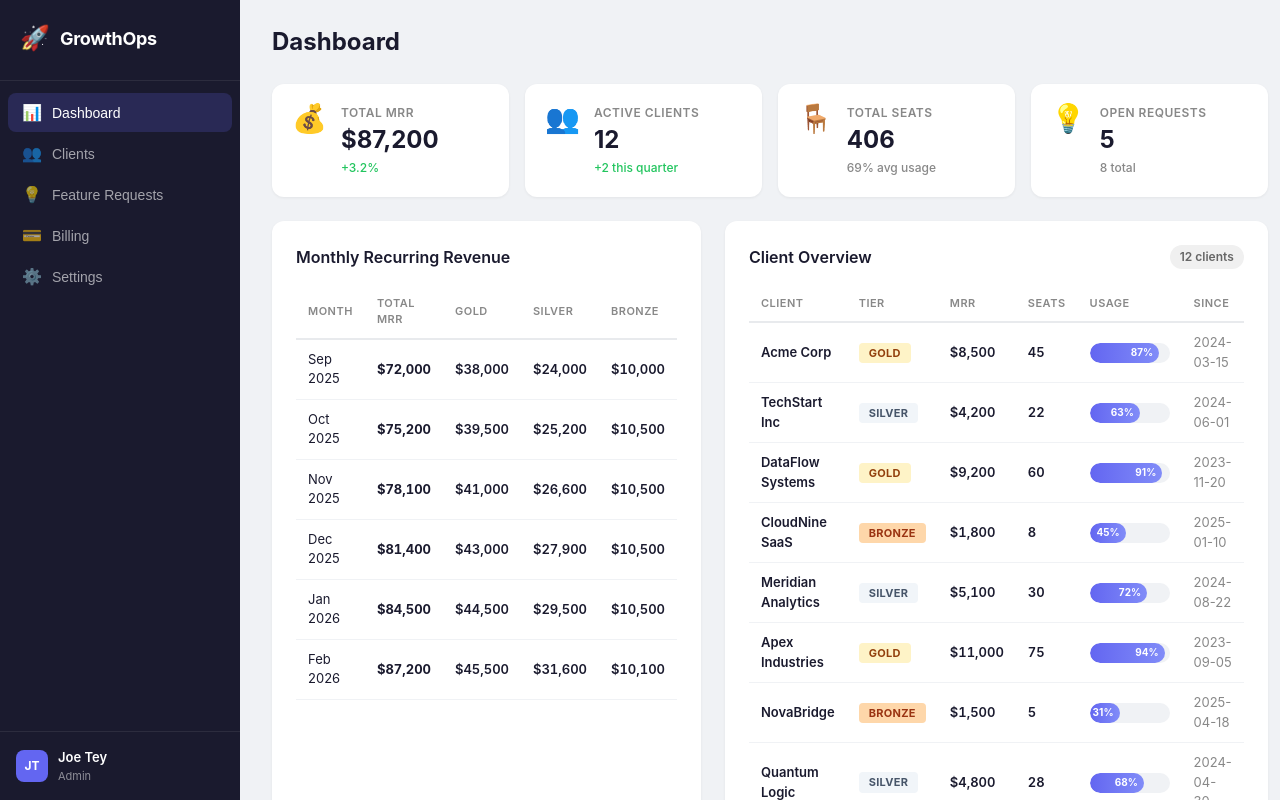
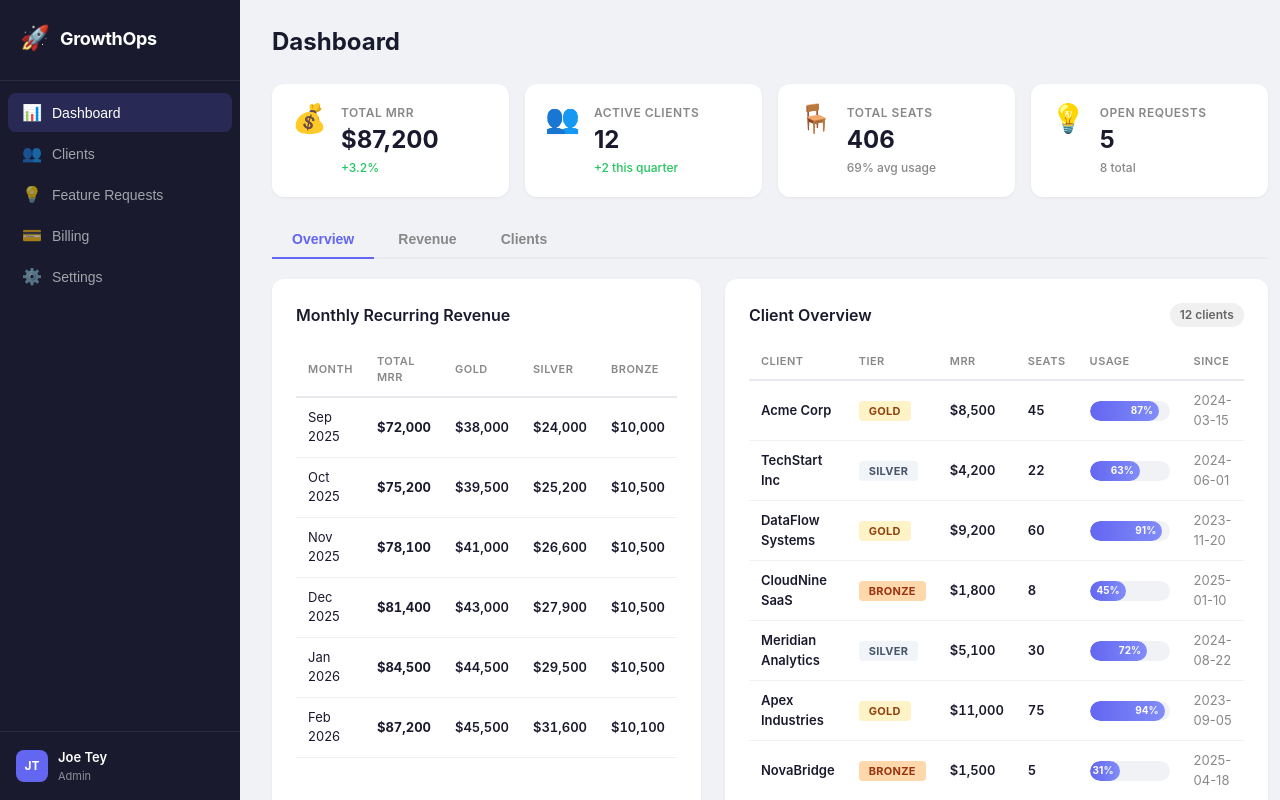
Before and after one commit to josephtey/sample-client-project, a React (Vite) app: page / in a window 1280 px wide. Shown: the top 800 px of the page. Built offline with nearby package versions, Linux system fonts and the light colour scheme.

Commit message:
Add tabbed view above data section on dashboard
Co-Authored-By: bot_apk <apk@cognition.ai>

```diff
--- a/src/App.css
+++ b/src/App.css
@@ -172,6 +172,39 @@ body {
 
 .stat-change.positive { color: #22c55e; }
 .stat-change.neutral { color: #888; }
+
+/* ===== Data Tabs ===== */
+.data-tabs {
+  display: flex;
+  gap: 4px;
+  margin-bottom: 20px;
+  border-bottom: 2px solid #e8eaed;
+  padding-bottom: 0;
+}
+
+.data-tab {
+  padding: 10px 20px;
+  border: none;
+  background: none;
+  font-size: 14px;
+  font-weight: 600;
+  color: #888;
+  cursor: pointer;
+  border-bottom: 2px solid transparent;
+  margin-bottom: -2px;
+  transition: all 0.15s ease;
+  border-radius: 6px 6px 0 0;
+}
+
+.data-tab:hover {
+  color: #1a1a2e;
+  background: rgba(99, 102, 241, 0.04);
+}
+
+.data-tab.active {
+  color: #6366f1;
+  border-bottom-color: #6366f1;
+}
 
 /* ===== Grid ===== */
 .grid-2col {
--- a/src/App.jsx
+++ b/src/App.jsx
@@ -4,9 +4,11 @@ import StatsCards from './components/StatsCards'
 import MRRTable from './components/MRRTable'
 import ClientTable from './components/ClientTable'
 import FeatureRequests from './components/FeatureRequests'
+import DataTabs from './components/DataTabs'
 
 export default function App() {
   const [activePage, setActivePage] = useState('dashboard')
+  const [activeTab, setActiveTab] = useState('overview')
 
   return (
     <div className="app-layout">
@@ -22,10 +24,15 @@ export default function App() {
           {activePage === 'dashboard' && (
             <>
               <StatsCards />
-              <div className="grid-2col">
-                <MRRTable />
-                <ClientTable />
-              </div>
+              <DataTabs activeTab={activeTab} onTabChange={setActiveTab} />
+              {activeTab === 'overview' && (
+                <div className="grid-2col">
+                  <MRRTable />
+                  <ClientTable />
+                </div>
+              )}
+              {activeTab === 'revenue' && <MRRTable />}
+              {activeTab === 'clients' && <ClientTable />}
             </>
           )}
           {activePage === 'clients' && <ClientTable />}
--- /dev/null
+++ b/src/components/DataTabs.jsx
@@ -0,0 +1,23 @@
+import React from 'react'
+
+const TABS = [
+  { id: 'overview', label: 'Overview' },
+  { id: 'revenue', label: 'Revenue' },
+  { id: 'clients', label: 'Clients' },
+]
+
+export default function DataTabs({ activeTab, onTabChange }) {
+  return (
+    <div className="data-tabs">
+      {TABS.map(tab => (
+        <button
+          key={tab.id}
+          className={`data-tab ${activeTab === tab.id ? 'active' : ''}`}
+          onClick={() => onTabChange(tab.id)}
+        >
+          {tab.label}
+        </button>
+      ))}
+    </div>
+  )
+}
```
